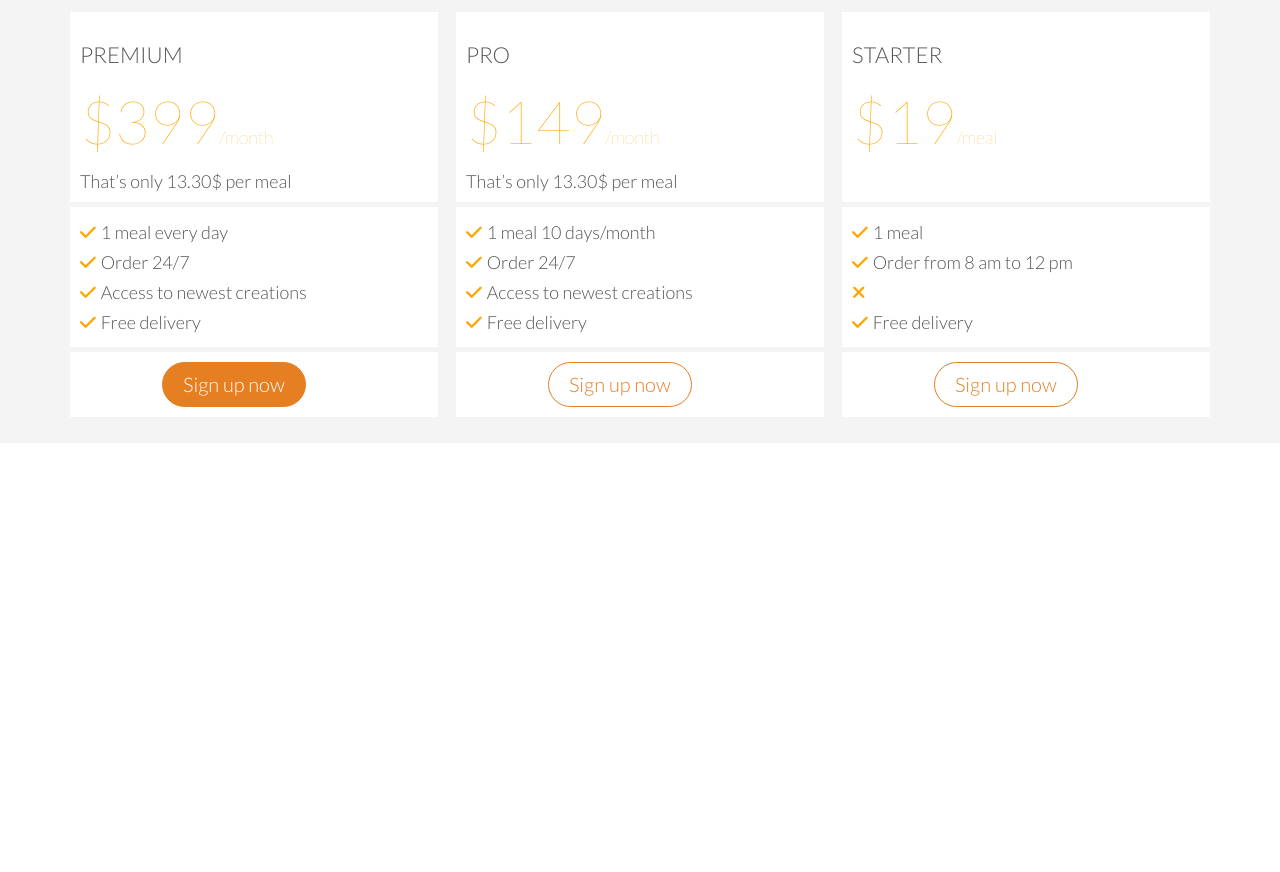
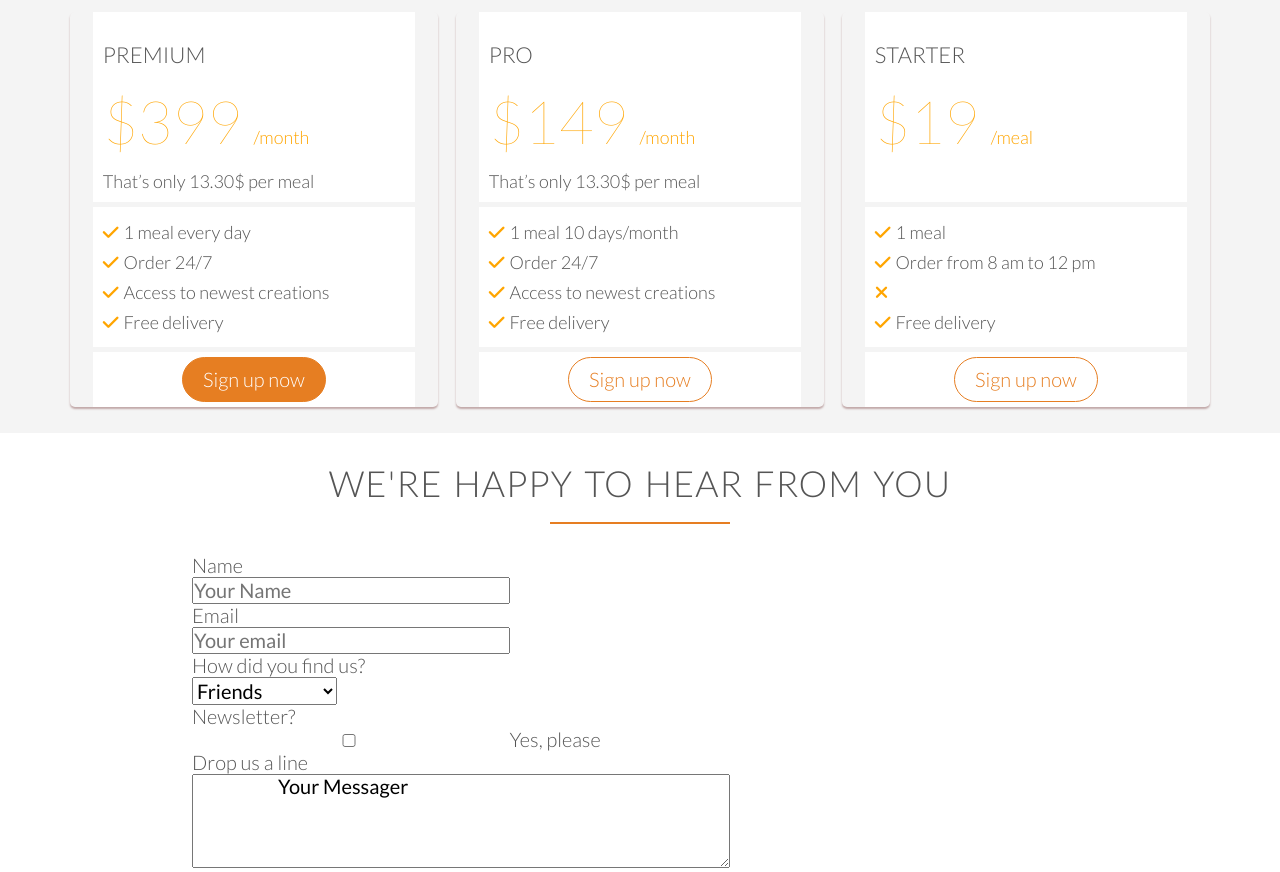
Before and after one commit to vuongvgc/Omnifood, a plain HTML site: page index.html in a window 1280 px wide. Shown: the part 3960-4832 px from the top of the page. Before the commit the page ends 4403 px from the top, so only its background shows below. Drawn offline with Linux system fonts and the light colour scheme.

Commit message:
modify with jonas course

```diff
--- a/index.html
+++ b/index.html
@@ -187,7 +187,6 @@
             </div>
             <div class="row">
                 <div class="col span-1-of-3 customer-box">
-                    <p class="quote">&quot;</p>
                     <p>Omnifood is just awesome! I just launched a startup which leaves me with no time for cooking, so Omnifood is a life-saver. Now that I got used to it, I couldn't live without my daily meals!</p>
                     <div class="info-custormer">
                         <img src="resources/img/customer/Jenny-Medina-customer-3.jpg" alt="Jenny-Medina">
@@ -195,7 +194,6 @@
                     </div>
                 </div>
                 <div class="col span-1-of-3 customer-box">
-                    <p class="quote">&quot;</p>
                     <p>Inexpensive, healthy and great-tasting meals, delivered right to my home. We have lots of food delivery here in Lisbon, but no one comes even close to Omifood. Me and my family are so in love!</p>
                     <div class="info-custormer">
                         <img src="resources/img/customer/Kylie-Hoffman-customer-1.jpg" alt="Kylie Hoffman">
@@ -203,9 +201,8 @@
                     </div>
                 </div>
                 <div class="col span-1-of-3 customer-box">
-                    <p class="quote">&quot;</p>
                     <p>I was looking for a quick and easy food delivery service in San Franciso. I tried a lot of them and ended up with Omnifood. Best food delivery service in the Bay Area. Keep up the great work!</p>
-                    <div class="info-custormer clearfix">
+                    <div class="info-custormer">
                         <img src="resources/img/customer/Michele-Price-customer-3.jpg" alt="Michele-Price">
                         <p>Michele-Price</p>
                     </div>
@@ -219,7 +216,7 @@
                     <div class="col span-1-of-3 price-box">
                         <div class="price">
                             <h3> Premium</h3>
-                            <p class="plan-price">$399<span>/month</span></p>
+                            <p class="plan-price">$399 <span>/month</span></p>
                             <p class="plan-price-meal">That’s only 13.30$ per meal</p>
                         </div>
                         <div class="plan-meals">
@@ -237,7 +234,7 @@
                     <div class="col span-1-of-3 price-box">
                         <div class="price">
                             <h3> Pro</h3>
-                            <p class="plan-price">$149<span>/month</span></p>
+                            <p class="plan-price">$149 <span>/month</span></p>
                             <p class="plan-price-meal">That’s only 13.30$ per meal</p>
                         </div>
                         <div class="plan-meals">
@@ -255,8 +252,8 @@
                     <div class="col span-1-of-3 price-box">
                         <div class="price">
                             <h3>Starter</h3>
-                            <p class="plan-price">$19<span>/meal</span></p>
-                            <p class="plan-price-meal"><br></p>
+                            <p class="plan-price">$19 <span>/meal</span></p>
+                            <p class="plan-price-meal">&nbsp;</p>
                         </div>
                         <div class="plan-meals">
                             <ul>
@@ -273,5 +270,29 @@
                 </div>
             </div>
         </section>
+        <section class="section-contact-form">
+            <div class="row contact-box">
+                <h2>We're happy to hear from you</h2>
+                <form action="#" method="get">
+                    <label for="name">Name</label>
+                    <input type="text" id="name" name="name" placeholder="Your Name" required><br>
+                    <label for="name">Email</label>
+                    <input type="text" id="email" name="email" placeholder="Your email" required><br>
+                    <label for="reasons">How did you find us?</label>
+                    <select name="reasons" id="reasons">
+                      <option value="friend">Friends</option>
+                      <option value="search-engine">Search engine</option>
+                      <option value="advertiment">Advertiment</option>
+                      <option value="other">Other</option>
+                    </select><br>
+                    <label for="new-letters">Newsletter?</label>
+                    <input type="checkbox" id="news-letter" name="new-letter"><span> Yes, please</span> <br>
+                    <label for="comment">Drop us a line</label>
+                    <textarea id="comment" name="comment" rows="4" cols="50">
+                      Your Messager
+                    </textarea>
+                </form>
+            </div>
+        </section>
     </body>
 </html>
--- a/resources/css/style.css
+++ b/resources/css/style.css
@@ -74,7 +74,6 @@ h2::after {
     display: inline-block;
     font-weight: 300;
     border: 1px solid #e67e22;
-    margin-right: 20px;
     padding: 10px 20px;
     border-radius: 200px;
     text-decoration: none;
@@ -115,6 +114,9 @@ header {
     top: 50%;
     /*https://www.w3schools.com/cssref/playit.asp?filename=playcss_transform_translate*/
     transform: translate(-60%,-50%);
+}
+.text-box-hero a {
+    margin-right: 20px;
 }
 /*----------LOGO-----------*/
 .logo {
@@ -267,14 +269,36 @@ i {
     padding-bottom: 10px;
 }
 
-.social-network {
+.social-network:link , .social-network:visited {
     color: #e67e22;
     text-underline-position: under;
+    transition: color 0.2s;
+}
+.social-network:hover , .social-network:active {
+    color: #555;
 }
 /*-----------------------------*/
 /*---customer-testimonials-----*/
 /*-----------------------------*/
+/*-------Glyphs css trick------*/
 
+.customer-box::before {
+    content: '\201C';
+    font-size: 400%;
+    position: absolute;
+    top: -20px;
+    left: -20px;
+}
+.customer-box {
+    position: relative;
+    font-style: italic;
+    font-weight: 300;
+    box-sizing: border-box;
+    padding: 2%;
+}
+.customer-box p {
+    line-height: 120%;
+}
 .customer-testimonials {
     background-image: linear-gradient(rgba(0, 0, 0, 0.7), rgba(0, 0, 0, 0.7)), url(img/back-customers.jpg);
     background-position: center;
@@ -283,9 +307,6 @@ i {
     color: #fff;
     margin: 100px 0;
     padding-top: 40px;
-}
-.quote {
-    font-size: 200%;
 }
 .info-custormer img {
     width: 50px;
@@ -296,19 +317,19 @@ i {
     padding: 10px 5px;
     float: left;
 }
-
 .info-custormer {
     display: block;
     margin: 15px 0;
 }
-
-.customer-box {
-    font-style: italic;
-}
 /*-----------------------------*/
 /*---PRICE AND PLAN------------*/
 /*-----------------------------*/
-
+.price-box {
+    box-sizing: border-box;
+    padding: 0 2%;
+    border-radius: 5px;
+    box-shadow: 0 2px 2px #c1a8a8;
+}
 .price-box ul {
     list-style-type: none;
 }
@@ -316,27 +337,25 @@ i {
     font-size: 100%;
     padding-right: 5px;
 }
-
 .plan-price {
     font-size: 300%;
     font-weight: 200;
     color: orange;
 }
 .plan-price span {
-    font-size: 18px;
+    font-size: 30%;
+    font-weight: 300;
 }
 
 .plan-price-meal {
     padding-top: 15px;
-    font-size: 18px;
+    font-size: 90%;
 }
 .section-pricing-plans {
     background-color: #f4f4f4;
     padding-bottom: 15px;
     box-sizing: border-box;
 }
-
-
 .price {
     background-color: white;
     margin-bottom: 5px;
@@ -351,10 +370,26 @@ i {
 
 .sign-up-btn {
     background-color: white;
-    padding: 10px 25%;
     margin-top: 5px;
+    padding: 5px;
+    text-align: center;
 
 }
+
 /*-----------------------------*/
 /*---Contact form--------------*/
 /*-----------------------------*/
+.contact-box {
+    width: 70%;
+    padding: 10px auto;
+}
+.contact-box label {
+    width: 30%;
+    display: block;
+    text-align: left;
+    margin-right: 5%;
+}
+.contact-box input {
+
+    width: 35%;
+}
```
